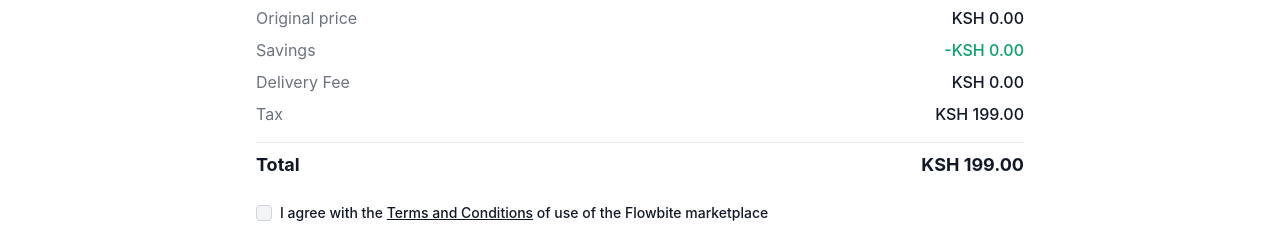
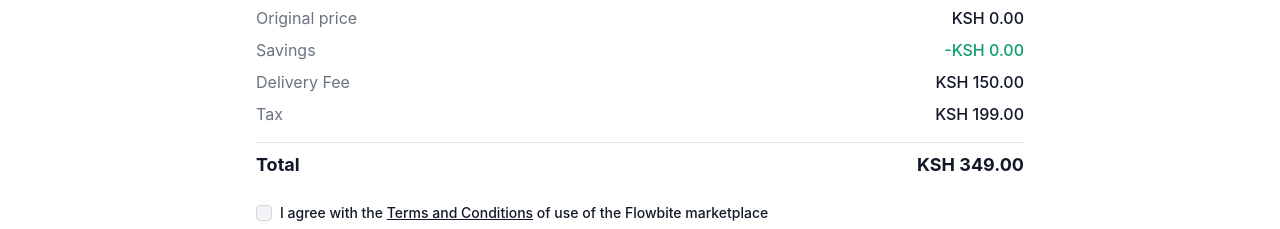
Before and after one commit to ericomondi/e-commerce, a React (Vite) app: page /order-summary in a window 1280 px wide. Shown: the part 453-682 px from the top of the page. Built offline with nearby package versions, Linux system fonts and the light colour scheme.

Commit message:
feat: update OrderSummary and OrderDetails components with fixed delivery fee and tax calculations

```diff
--- a/src/pages/Order-Summary.tsx
+++ b/src/pages/Order-Summary.tsx
@@ -19,7 +19,7 @@ const OrderSummary: React.FC = () => {
     (total, item) => total + item.quantity * item.price,
     0
   );
-  const deliveryFee = deliveryMethod === "delivery" ? 150 : 0; // Example logic
+  const deliveryFee =  150 ; // Example logic
   const tax = 199; // Fixed tax value, can be made dynamic
   const total = subtotal + deliveryFee + tax;
 
@@ -103,7 +103,7 @@ const OrderSummary: React.FC = () => {
       navigate("/order-confirmation", {
         state: {
           orderId: data.order_id,
-          orderDate, // Use either client-side or API-provided date
+          orderDate,
           name,
           address: formattedAddress,
           phoneNumber,
--- a/src/pages/OrderDetails.tsx
+++ b/src/pages/OrderDetails.tsx
@@ -55,9 +55,8 @@ const OrderDetails: React.FC = () => {
   console.log("All URL params:", params);
   console.log("Extracted Order ID:", orderId);
 
-  // Configuration variables for tax and delivery
-  const TAX_RATE = 0.08; // 8% tax rate
-  const DELIVERY_FEE = 99; // Fixed delivery fee
+  // Configuration variables for delivery
+  const DELIVERY_FEE = 150; // Fixed delivery fee
 
   // image endpoint
 
@@ -154,9 +153,9 @@ const OrderDetails: React.FC = () => {
   }
 
   // Calculate subtotal (total from database minus tax and delivery)
-  const subtotal =
-    order.total - (order.total * TAX_RATE) / (1 + TAX_RATE) - DELIVERY_FEE;
-  const taxAmount = subtotal * TAX_RATE;
+  const subtotal = order.total;
+  const taxAmount = 199;
+  const grandTotal = subtotal + DELIVERY_FEE + taxAmount;
 
   // Format the address
   const formatAddress = (address: Address | undefined) => {
@@ -279,7 +278,7 @@ const OrderDetails: React.FC = () => {
 
                 <dl className="flex items-center justify-between gap-4">
                   <dt className="font-normal text-gray-500 dark:text-gray-400">
-                    Tax ({(TAX_RATE * 100).toFixed(0)}%)
+                    Tax
                   </dt>
                   <dd className="font-medium text-gray-900 dark:text-white">
                     {formatCurrency(taxAmount)}
@@ -292,7 +291,7 @@ const OrderDetails: React.FC = () => {
                   Total
                 </dt>
                 <dd className="text-lg font-bold text-gray-900 dark:text-white">
-                  {formatCurrency(order.total)}
+                  {formatCurrency(order.total)} or {formatCurrency(grandTotal)}
                 </dd>
               </dl>
             </div>
```
